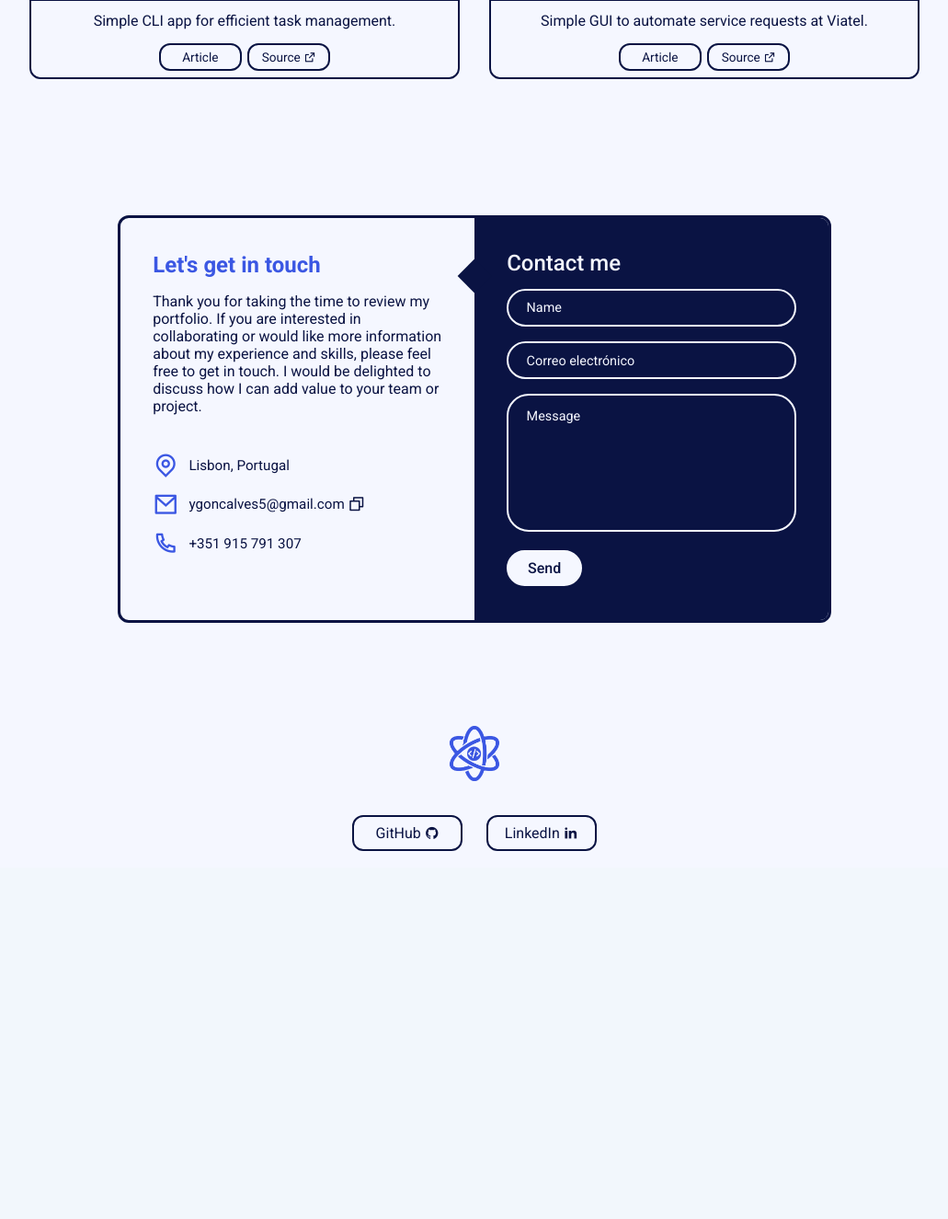
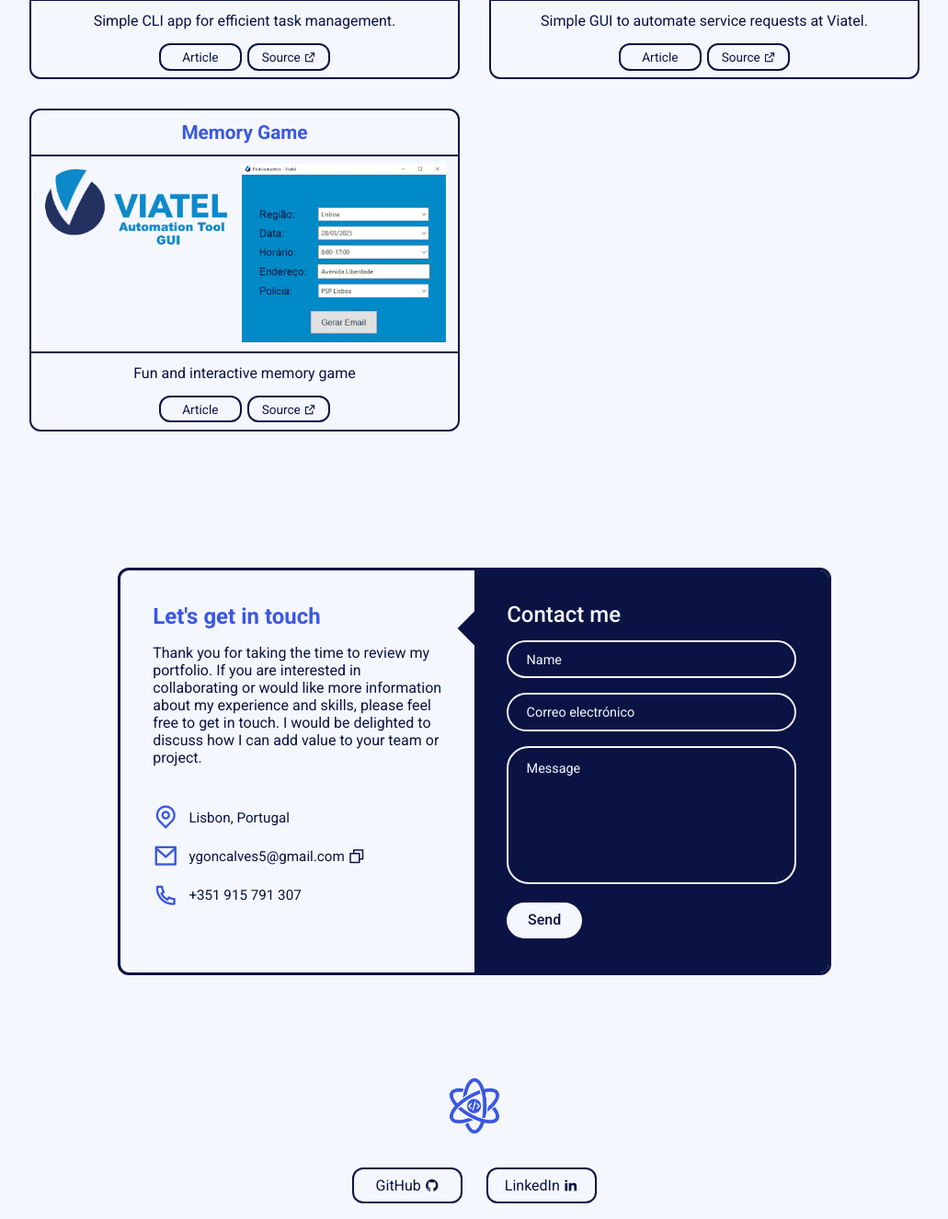
Before and after one commit to YonaGonca/myportfolio, a Django app: page /projects/ in a window 1280 px wide. Shown: the part 861-2186 px from the top of the page at 92% size, without its empty margins (124-1155 px from the left). Before the commit the page ends 1786 px from the top, so only its background shows below. Run offline with Django 3.2, Linux system fonts and the light colour scheme.

Commit message:
-New project added to new projects(Memory games)

```diff
--- a/portfolio/templates/projects.html
+++ b/portfolio/templates/projects.html
@@ -116,7 +116,34 @@
                 </ul>
             </div>
         </div>
+        <div class="project" id="project_1">
+            <div id="project_title">
+                Memory Game
+            </div>
+            <div id="project_image">
+                <img class="project_image_change"
+                src="{% if dark_mode == 'enabled' %}{% static 'assets/images/viatel_dark.webp' %}{% else %}{% static 'assets/images/viatel.webp' %}{% endif %}"
+                data-light="{% static 'assets/images/viatel.webp' %}"
+                data-dark="{% static 'assets/images/viatel_dark.webp' %}"
+                alt="Portfolio preview in light and dark mode">              </div>
+            <div id="project_description">
+                {% blocktrans %}Fun and interactive memory game{% endblocktrans %}
+            </div>
+            <div id="project_links">
+                <ul id="project_links_list">
+                    <li>
+                        <a href="{% url 'article_project' 'viatel-automation-tool' %}" class="project_link" >{% blocktrans %}Article{% endblocktrans %}</a>
+                    </li>
+                    <li>
+                        <a href="https://github.com/YonaGonca/Policiamentos-Viatel-Automation-Tool" class="project_link" target="_blank">{% blocktrans %}Source{% endblocktrans %} <i class="ri-external-link-line"></i></a>
+                    </li>
+                </ul>
+            </div>
+        </div>
     </div>
+
+
+</div>
 </div>
 </div>
 {% endblock %}
```
